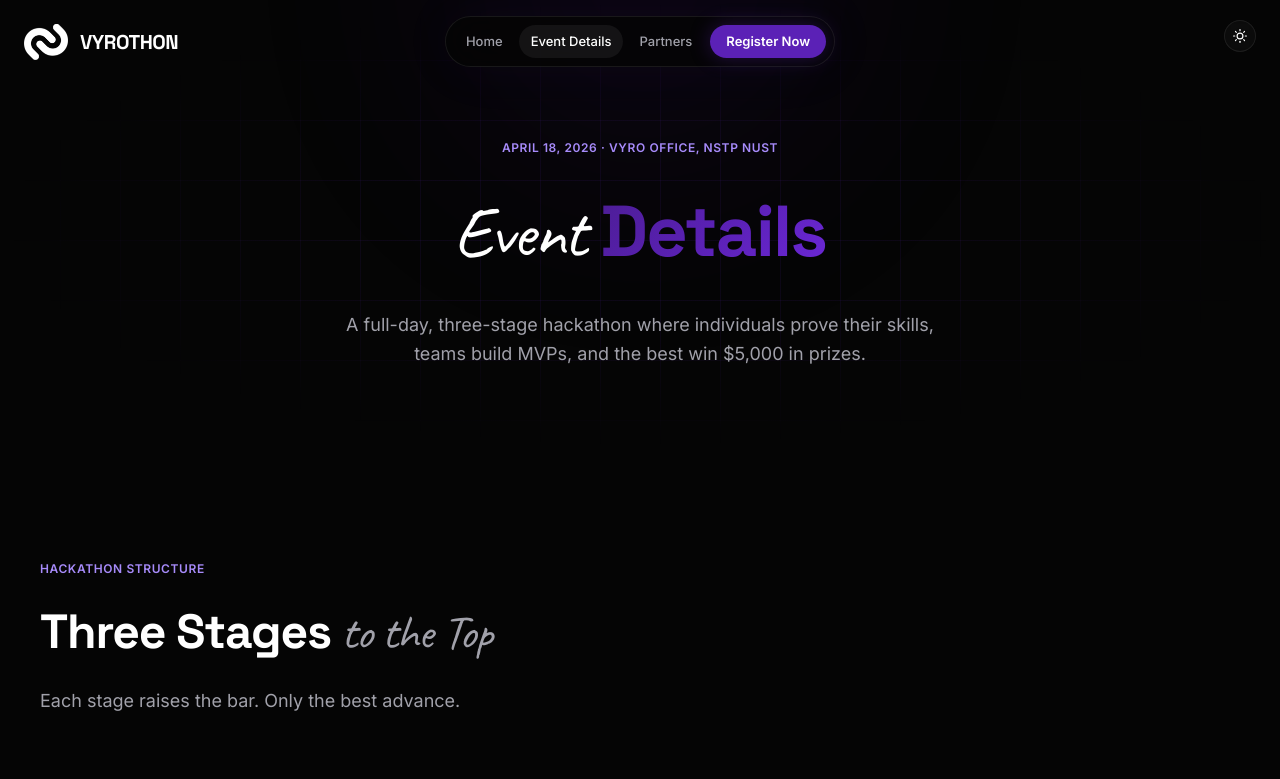
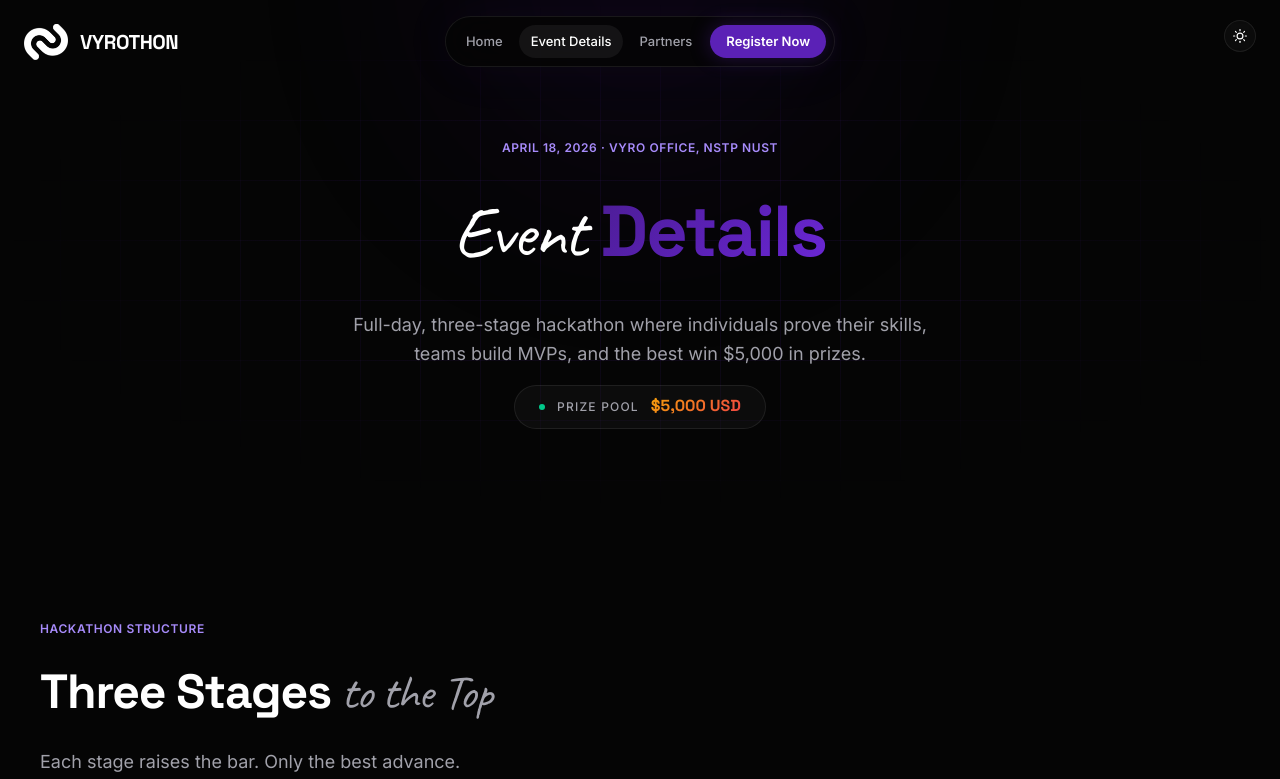
Before and after one commit to Harris-giki/vyrothon, a Next.js app: page /details in a window 1280 px wide. Shown: the top 779 px of the page. Built offline with nearby package versions, Linux system fonts and the light colour scheme.

Commit message:
Font updated

```diff
--- a/src/app/details/page.tsx
+++ b/src/app/details/page.tsx
@@ -23,7 +23,23 @@ export default function Details() {
             <span className="font-script">Event</span>{" "}
             <span className="font-heading text-gradient-purple">Details</span>
           </h1>
-          <p className="text-lg themed-fg-secondary max-w-[600px] mx-auto leading-relaxed">A full-day, three-stage hackathon where individuals prove their skills, teams build MVPs, and the best win $5,000 in prizes.</p>
+          <div className="flex flex-col items-center">
+            <p className="text-lg themed-fg-secondary max-w-[600px] mx-auto leading-relaxed mb-4">
+              Full-day, three-stage hackathon where individuals prove their skills, teams build MVPs, and the best win $5,000 in prizes.
+            </p>
+            <div
+              className="inline-flex items-center gap-2.5 sm:gap-3 px-5 py-2 sm:px-6 sm:py-2.5 rounded-full"
+              style={{ background: "var(--card-bg)", border: "1px solid var(--border)" }}
+            >
+              <span className="w-1.5 h-1.5 rounded-full bg-emerald-400 animate-pulse-dot shrink-0" />
+              <span className="text-[11px] sm:text-xs font-medium themed-fg-secondary uppercase tracking-widest">
+                Prize Pool
+              </span>
+              <span className="font-heading font-bold text-sm sm:text-base text-gradient-gold">
+                $5,000 USD
+              </span>
+            </div>
+          </div>
         </div>
       </section>
 
--- a/src/app/globals.css
+++ b/src/app/globals.css
@@ -176,8 +176,12 @@ body {
   background-clip: text;
 }
 
-/* Script + gradient: Caveat descenders need extra room under the clip box */
+/* Script + gradient: heading stack on .text-gradient-purple must not override Caveat */
 .font-script.text-gradient-purple {
+  font-family: var(--font-script), cursive;
+  font-weight: 400;
+  font-style: normal;
+  font-synthesis: none;
   padding-bottom: 0.28em;
   line-height: 1.35;
 }
--- a/src/app/page.tsx
+++ b/src/app/page.tsx
@@ -19,8 +19,12 @@ export default function Home() {
         </div>
 
         <div className="relative z-10 max-w-[900px]">
+          <div className="flex flex-col items-center mb-10 animate-fade-in-up">
+            <p className="text-sm sm:text-base max-w-[560px] mb-4 leading-relaxed themed-fg-secondary text-center">
+              Full-day, three-stage hackathon where individuals prove their skills, teams build MVPs, and the best win $5,000 in prizes.
+            </p>
             <div
-            className="inline-flex items-center gap-2.5 sm:gap-3 px-5 py-2 sm:px-6 sm:py-2.5 rounded-full mb-10 animate-fade-in-up"
+              className="inline-flex items-center gap-2.5 sm:gap-3 px-5 py-2 sm:px-6 sm:py-2.5 rounded-full"
               style={{ background: "var(--card-bg)", border: "1px solid var(--border)" }}
             >
               <span className="w-1.5 h-1.5 rounded-full bg-emerald-400 animate-pulse-dot shrink-0" />
@@ -30,6 +34,7 @@ export default function Home() {
               <span className="font-heading font-bold text-sm sm:text-base text-gradient-gold">
                 $5,000 USD
               </span>
+            </div>
           </div>
 
           <h1 className="text-[clamp(3rem,9vw,7rem)] font-bold leading-[1.05] tracking-tight mb-6 animate-fade-in-up" style={{ animationDelay: "0.1s" }}>
```
Lines whose indentation alone changed are shown as unchanged.
